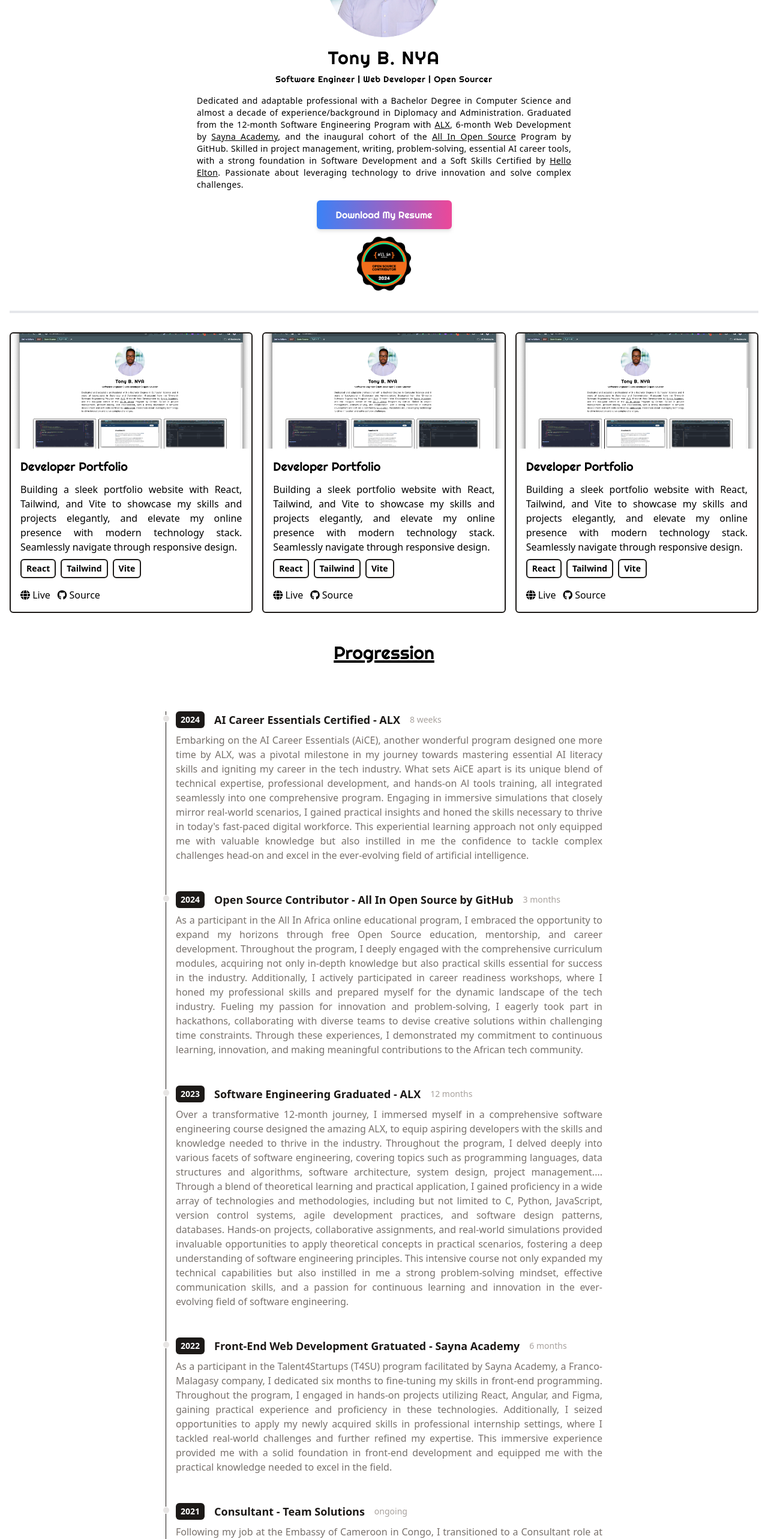
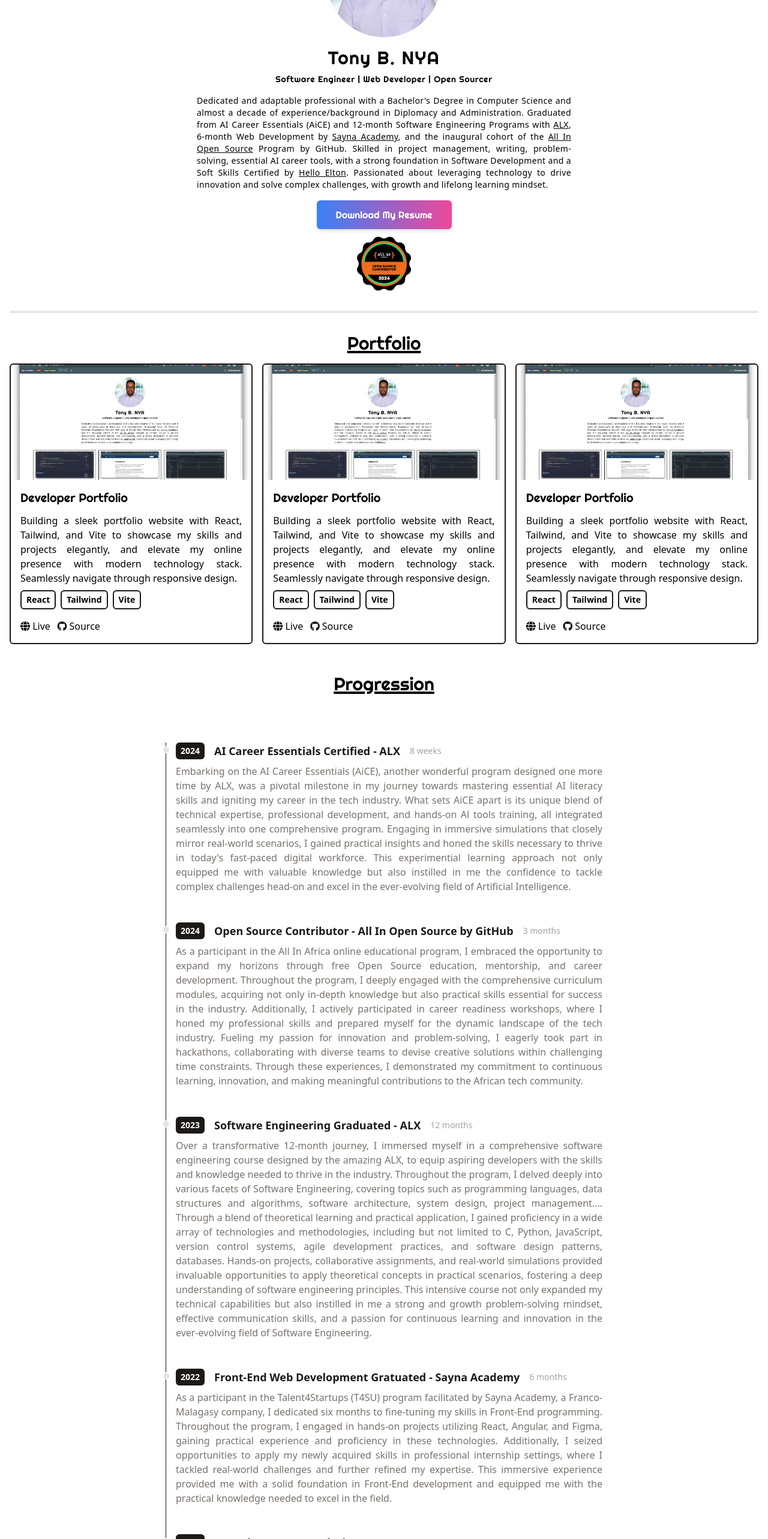
Before and after one commit to tonybnya/portfolio, a React (Vite) app: page / in a window 1280 px wide. Shown: the part 234-2800 px from the top of the page at 60% size. Built offline with nearby package versions, Linux system fonts and the light colour scheme.

Commit message:
fix: change some text details in the Progression & Intro sections and add a title to the Portfolio section

```diff
--- a/src/components/Intro.jsx
+++ b/src/components/Intro.jsx
@@ -19,10 +19,10 @@
         Software Engineer | Web Developer | Open Sourcer{" "}
       </h3>
       <p className="dark:text-zinc-50 text-justify py-4 font-light text-sm tracking-wide max-sm:text-xs">
-        Dedicated and adaptable professional with a Bachelor Degree in Computer
-        Science and almost a decade of experience/background in Diplomacy and
-        Administration. Graduated from the 12-month Software Engineering Program
-        with{" "}
+        Dedicated and adaptable professional with a Bachelor&apos;s Degree in
+        Computer Science and almost a decade of experience/background in
+        Diplomacy and Administration. Graduated from AI Career Essentials (AiCE)
+        and 12-month Software Engineering Programs with{" "}
         <a className="underline" href="https://www.alxafrica.com">
           ALX
         </a>
@@ -43,8 +43,8 @@
         <a className="underline" href="https://www.helloelton.com">
           Hello Elton
         </a>
-        . Passionate about leveraging technology to drive innovation and solve
-        complex challenges.
+        . Passionated about leveraging technology to drive innovation and solve
+        complex challenges, with growth and lifelong learning mindset.
       </p>
 
       <a href={resume} target="_blank">
--- a/src/components/Projects.jsx
+++ b/src/components/Projects.jsx
@@ -1,8 +1,11 @@
 import projects from "../data/projects";
 import ProjectItem from "./ProjectItem";
+import Title from "./Title";
 
 function Projects() {
   return (
+    <div className="dark:text-gray-50">
+      <Title>Portfolio</Title>
       <div className="flex flex-col md:flex-row items-center justify-center mb-12">
         <div className="grid grid-cols-1 md:grid-cols-2 lg:grid-cols-3 gap-4">
           {projects.map((project, index) => (
@@ -18,6 +21,7 @@
           ))}
         </div>
       </div>
+    </div>
   );
 }
 
--- a/src/data/progression.js
+++ b/src/data/progression.js
@@ -4,7 +4,7 @@
     milestone: "AI Career Essentials Certified - ALX",
     duration: "8 weeks",
     details:
-      "Embarking on the AI Career Essentials (AiCE), another wonderful program designed one more time by ALX, was a pivotal milestone in my journey towards mastering essential AI literacy skills and igniting my career in the tech industry. What sets AiCE apart is its unique blend of technical expertise, professional development, and hands-on Al tools training, all integrated seamlessly into one comprehensive program. Engaging in immersive simulations that closely mirror real-world scenarios, I gained practical insights and honed the skills necessary to thrive in today's fast-paced digital workforce. This experiential learning approach not only equipped me with valuable knowledge but also instilled in me the confidence to tackle complex challenges head-on and excel in the ever-evolving field of artificial intelligence.",
+      "Embarking on the AI Career Essentials (AiCE), another wonderful program designed one more time by ALX, was a pivotal milestone in my journey towards mastering essential AI literacy skills and igniting my career in the tech industry. What sets AiCE apart is its unique blend of technical expertise, professional development, and hands-on Al tools training, all integrated seamlessly into one comprehensive program. Engaging in immersive simulations that closely mirror real-world scenarios, I gained practical insights and honed the skills necessary to thrive in today's fast-paced digital workforce. This experimential learning approach not only equipped me with valuable knowledge but also instilled in me the confidence to tackle complex challenges head-on and excel in the ever-evolving field of Artificial Intelligence.",
   },
   {
     year: "2024",
@@ -18,19 +18,19 @@
     milestone: "Software Engineering Graduated - ALX",
     duration: "12 months",
     details:
-      "Over a transformative 12-month journey, I immersed myself in a comprehensive software engineering course designed the amazing ALX, to equip aspiring developers with the skills and knowledge needed to thrive in the industry. Throughout the program, I delved deeply into various facets of software engineering, covering topics such as programming languages, data structures and algorithms, software architecture, system design, project management.... Through a blend of theoretical learning and practical application, I gained proficiency in a wide array of technologies and methodologies, including but not limited to C, Python, JavaScript, version control systems, agile development practices, and software design patterns, databases. Hands-on projects, collaborative assignments, and real-world simulations provided invaluable opportunities to apply theoretical concepts in practical scenarios, fostering a deep understanding of software engineering principles. This intensive course not only expanded my technical capabilities but also instilled in me a strong problem-solving mindset, effective communication skills, and a passion for continuous learning and innovation in the ever-evolving field of software engineering.",
+      "Over a transformative 12-month journey, I immersed myself in a comprehensive software engineering course designed by the amazing ALX, to equip aspiring developers with the skills and knowledge needed to thrive in the industry. Throughout the program, I delved deeply into various facets of Software Engineering, covering topics such as programming languages, data structures and algorithms, software architecture, system design, project management.... Through a blend of theoretical learning and practical application, I gained proficiency in a wide array of technologies and methodologies, including but not limited to C, Python, JavaScript, version control systems, agile development practices, and software design patterns, databases. Hands-on projects, collaborative assignments, and real-world simulations provided invaluable opportunities to apply theoretical concepts in practical scenarios, fostering a deep understanding of software engineering principles. This intensive course not only expanded my technical capabilities but also instilled in me a strong and growth problem-solving mindset, effective communication skills, and a passion for continuous learning and innovation in the ever-evolving field of Software Engineering.",
   },
   {
     year: "2022",
     milestone: "Front-End Web Development Gratuated - Sayna Academy",
     duration: "6 months",
     details:
-      "As a participant in the Talent4Startups (T4SU) program facilitated by Sayna Academy, a Franco-Malagasy company, I dedicated six months to fine-tuning my skills in front-end programming. Throughout the program, I engaged in hands-on projects utilizing React, Angular, and Figma, gaining practical experience and proficiency in these technologies. Additionally, I seized opportunities to apply my newly acquired skills in professional internship settings, where I tackled real-world challenges and further refined my expertise. This immersive experience provided me with a solid foundation in front-end development and equipped me with the practical knowledge needed to excel in the field.",
+      "As a participant in the Talent4Startups (T4SU) program facilitated by Sayna Academy, a Franco-Malagasy company, I dedicated six months to fine-tuning my skills in Front-End programming. Throughout the program, I engaged in hands-on projects utilizing React, Angular, and Figma, gaining practical experience and proficiency in these technologies. Additionally, I seized opportunities to apply my newly acquired skills in professional internship settings, where I tackled real-world challenges and further refined my expertise. This immersive experience provided me with a solid foundation in Front-End development and equipped me with the practical knowledge needed to excel in the field.",
   },
   {
     year: "2021",
     milestone: "Consultant - Team Solutions",
-    duration: "ongoing",
+    duration: "Ongoing",
     details:
       "Following my job at the Embassy of Cameroon in Congo, I transitioned to a Consultant role at Team Solutions in Douala, Cameroon (still ongoing), specializing in the marketing and training of drone usage, as well as the marketing and installation of surveillance cameras. My responsibilities extended beyond operational tasks to encompass strategic initiatives. By offering strategic insights and tailored solutions, I contributed to the company's creation and its growth and positioned clients for success in their respective industries. This role allowed me to apply my expertise in technology and security in a dynamic and forward-thinking environment.",
   },
@@ -46,14 +46,14 @@
     milestone: "Intern - Cameroon Postal Services HQ",
     duration: "6 months",
     details:
-      "During my internship at the General Direction of the Cameroon Postal Services in Yaounde, Cameroon, I had the opportunity to apply my theoretical knowledge from my Computer Science program into real-world scenarios. Over the course of several months, I collaborated with experienced professionals on various projects related to improving the efficiency and effectiveness of postal services through technology. I gained practical experience in software development, data analysis, and system optimization while contributing to the modernization efforts of the postal services. This internship provided me with invaluable hands-on experience and enhanced my skills in problem-solving, teamwork, and communication.",
+      "During my internship at the General Direction of the Cameroon Postal Services in Yaounde, Cameroon, I had the opportunity to apply my theoretical knowledge from my Computer Science training into real-world scenarios. Over six months, I collaborated with experienced professionals on various projects related to improving the efficiency and effectiveness of postal services through technology. I gained practical experience in software development, data analysis, and system optimization while contributing to the modernization efforts of the postal services. This internship provided me with invaluable hands-on experience and enhanced my skills in problem-solving, teamwork, and communication.",
   },
   {
     year: "2008",
     milestone: "Bachelor's Degree - Computer Science",
     duration: "3 years",
     details:
-      "After completing my secondary education with a focus on Science and Mathematics, I went on to study Computer Science to earn a Bachelor's Degree at the Siantou Higher Institute of Technology in Yaounde, Cameroon. A rigorous 3-years coursework with practical exercises, and hands-on projects covering programming languages, algorithms, data structures, and software engineering. Through internships, research opportunities, and industry collaborations, I'll gain real-world experience and enhance my skills",
+      "After completing my secondary education with a focus on Science and Mathematics, I went on to study Computer Science to earn a Bachelor's Degree at the Siantou Higher Institute of Technology in Yaounde, Cameroon. A rigorous 3-years coursework with practical exercises, and hands-on projects covering programming languages, algorithms and data structures, and software engineering. Through internships, research opportunities, and industry collaborations, I gained real-world experience and enhance my skills.",
   },
 ];
 
```
Lines whose indentation alone changed are shown as unchanged.
